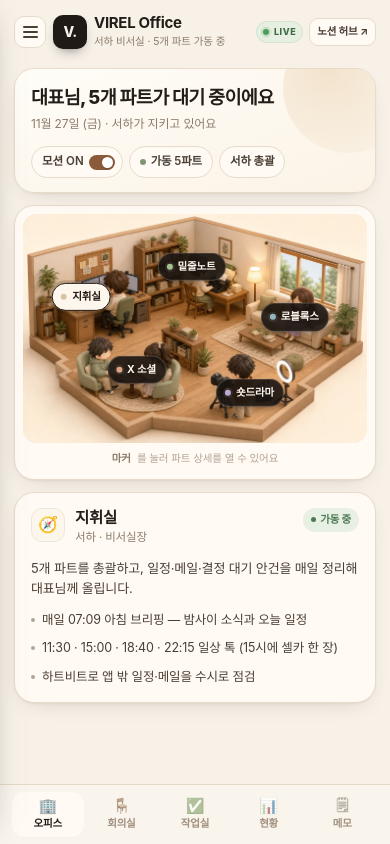
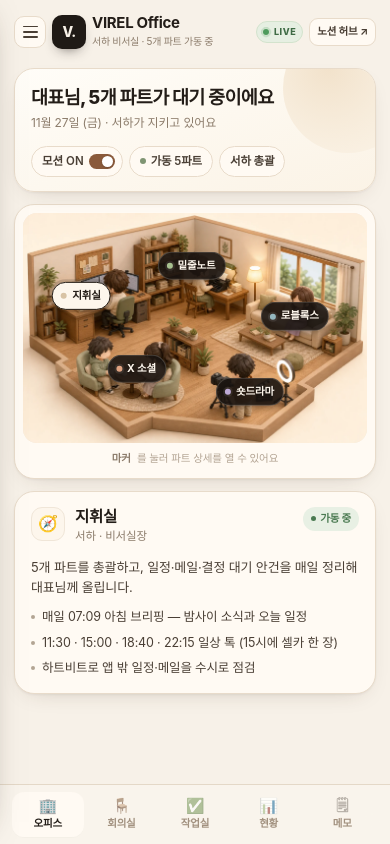
Before and after one commit to lalapert/virel-office, a plain HTML site: page index.html in a window 390 px wide. Drawn offline with Linux system fonts and the light colour scheme.

Commit message:
드로어 날짜 목록 클래스 충돌 수정, 모바일 헤더 폭 조정

```diff
--- a/index.html
+++ b/index.html
@@ -409,8 +409,8 @@
   .dttl{font-size:15px; font-weight:760; letter-spacing:-0.03em;}
   .dclose{margin-left:auto; width:30px;height:30px;border-radius:9px; border:1px solid var(--line); background:var(--paper); font-size:12px; color:var(--ink2);}
   .dsub{margin:5px 0 0; font-size:11px; color:var(--muted);}
-  .dlist{list-style:none; margin:12px -4px 0; padding:0 4px; overflow-y:auto; flex:1;}
-  .dlist li + li{margin-top:3px;}
+  .datelist{list-style:none; margin:12px -4px 0; padding:0 4px; overflow-y:auto; flex:1;}
+  .datelist li + li{margin-top:3px;}
   .ditem{
     width:100%; display:flex; align-items:center; gap:8px; text-align:left;
     padding:10px 10px; border-radius:13px; color:var(--ink);
@@ -481,11 +481,11 @@
     nav{max-width:560px; left:50%; transform:translateX(-50%); border-radius:16px 16px 0 0; box-shadow:0 -6px 24px -18px rgba(60,40,20,.5);}
   }
   @media (max-width:430px){
-    .hdr{gap:7px;}
+    .hdr{gap:6px;}
+    .brand p{font-size:10px; letter-spacing:-0.03em;}
     .hburger{width:32px; height:32px; border-radius:10px;}
     .vbadge{width:34px; height:34px; border-radius:10px; font-size:14px;}
     .brand h1{font-size:15px;}
-    .brand p{font-size:10.5px;}
     .live{font-size:9px; padding:3px 6px; letter-spacing:.06em;}
     .notion-btn{font-size:10.5px; padding:5px 7px; border-radius:9px;}
     .app{padding:0 14px;}
@@ -650,7 +650,7 @@
     <button class="dclose" id="closeDrawer" aria-label="닫기">✕</button>
   </div>
   <p class="dsub">날짜를 고르면 그날 대화로 바뀌어요.</p>
-  <ul class="dlist" id="dateList"></ul>
+  <ul class="datelist" id="dateList"></ul>
   <div class="dfoot">대화는 노션 날짜 페이지와 웹앱이 <b>이름 : 멘트</b> 형식으로 오갑니다.</div>
 </aside>
 
```
